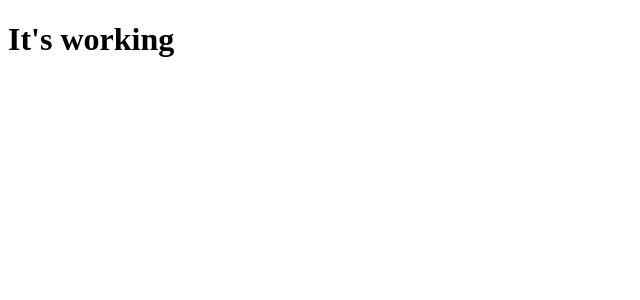
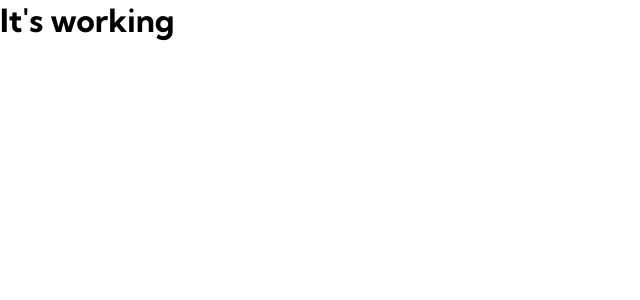
Before and after one commit to MieszkoKowalik/devjob-web-app, a React (Create React App) app: page / in a window 1280 px wide. Shown: the top 300 px of the page, without its empty margins (0-640 px from the left). Built offline with nearby package versions, Linux system fonts and the light colour scheme.

Commit message:
Added globalStyles

```diff
--- a/public/index.html
+++ b/public/index.html
@@ -24,6 +24,13 @@
       work correctly both with client-side routing and a non-root public URL.
       Learn how to configure a non-root public URL by running `npm run build`.
     -->
+    <link rel="preconnect" href="https://fonts.googleapis.com" />
+    <link rel="preconnect" href="https://fonts.gstatic.com" crossorigin />
+    <link
+      href="https://fonts.googleapis.com/css2?family=Kumbh+Sans:wght@400;700&display=swap"
+      rel="stylesheet"
+    />
+
     <title>React App</title>
   </head>
   <body>
--- /dev/null
+++ b/src/assets/styles/globalStyle.tsx
@@ -0,0 +1,29 @@
+import { createGlobalStyle } from "styled-components";
+
+const GlobalStyle = createGlobalStyle`
+
+	*,
+*::before,
+*::after {
+  box-sizing: border-box;
+}
+
+* {
+  margin: 0;
+  padding: 0;
+}
+
+input,
+button,
+textarea,
+select {
+  font: inherit;
+}
+
+	body{
+	font-family: 'Kumbh Sans', sans-serif;
+  min-height:100vh;
+}
+`;
+
+export default GlobalStyle;
--- a/src/views/Root.tsx
+++ b/src/views/Root.tsx
@@ -1,8 +1,10 @@
 import React from "react";
+import GlobalStyle from "../assets/styles/globalStyle";
 
 function Root() {
   return (
     <div className="App">
+      <GlobalStyle />
       <h1>It's working</h1>
     </div>
   );
```
